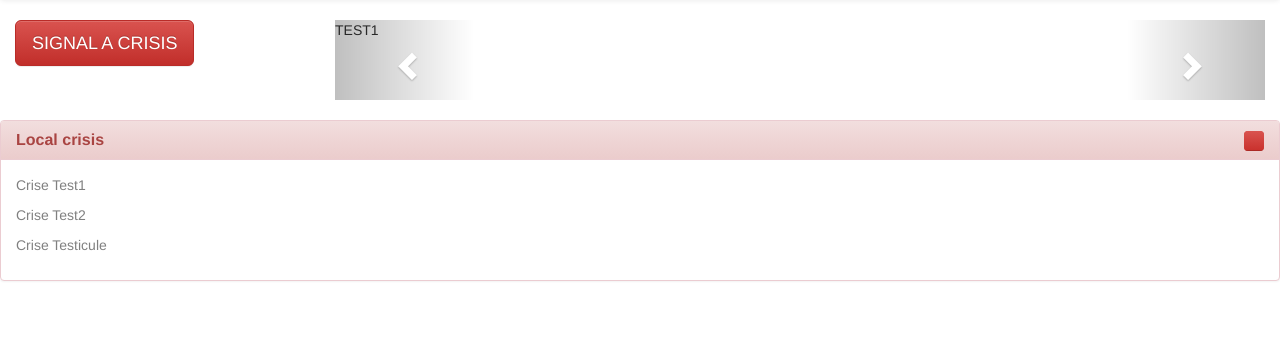
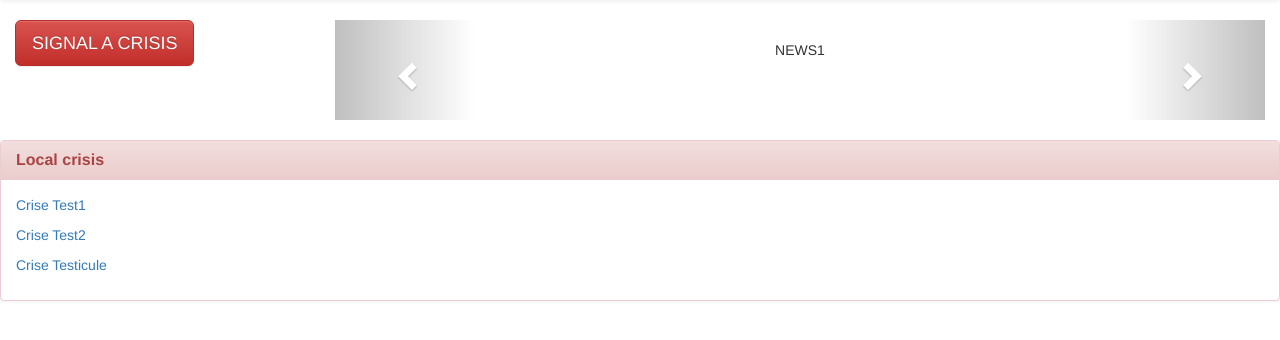
Before and after one commit to wiiwcvl/nuitinfo2014, a PHP site: page /oneuri/html-css/news.html in a window 1280 px wide. Shown: the part 52-392 px from the top of the page. Run offline with PHP 8.4, Linux system fonts and the light colour scheme; some libraries are stand-ins or nearby versions.

Commit message:
impro globale crisis et news

```diff
--- a/html-css/cris_style.css
+++ b/html-css/cris_style.css
@@ -20,3 +20,6 @@ p{
   border-radius: 100%;
   float: right;
 }
+
+.comp-only{
+}
--- a/html-css/news.html
+++ b/html-css/news.html
@@ -2,13 +2,11 @@
 <html>
 	<head>
 		<meta charset="utf-8" />
-		<title>Crisis details</title>
+		<title>Local news</title>
 		<link href="cris_style.css" rel='stylesheet'/>
 		<!--bootstrap-->
 		<link rel="stylesheet" href="https://maxcdn.bootstrapcdn.com/bootstrap/3.3.1/css/bootstrap.min.css">
 		<link rel="stylesheet" href="https://maxcdn.bootstrapcdn.com/bootstrap/3.3.1/css/bootstrap-theme.min.css">
-		<script src="https://ajax.googleapis.com/ajax/libs/jquery/1.11.1/jquery.min.js"></script>
-
 	</head>
 
 	<body>
@@ -36,10 +34,14 @@
 		<div class="container-fluid">
 			<div class="row">
 				<div class="col-sm-3">
-					<button type="button" class="btn btn-danger btn-lg bigbutton"> SIGNAL A CRISIS </button>
+					<a href="accueil.html"><button type="button" class="btn btn-danger btn-lg bigbutton"> SIGNAL A CRISIS </button></a>
 				</div>
 				<div class="col-sm-9">
-					<div id="newsCarousel" class="carousel slide" data-interval="3000" data-ride="carousel">
+
+
+				<!-- carousel seulement si tablette ou pc) -->
+
+					<div id="newsCarousel" class="carousel slide hidden-xs" data-interval="3000" data-ride="carousel">
 
 						<ol class="carousel-indicators">
 							<li data-target="#myCarousel" data-slide-to="0" class="active"></li>
@@ -49,63 +51,65 @@
 
 						<div class="carousel-inner">
 							<div class="item active">
-								TEST1
 								<br>
+								<center>NEWS1</center>
 								<br>
 								<br>
 								<br>
 							</div>
 							<div class="item">
-								TEST2
 								<br>
+								<center>NEWS2</center>
 								<br>
 								<br>
 								<br>
 							</div>
 							<div class="item">
-								TESTICULE
 								<br>
+								<center>NEWS3</center>
 								<br>
 								<br>
 								<br>
 							</div>
 						</div>
 
-						<a class="carousel-control left" href="#myCarousel" data-slide="prev">
+						<a class="carousel-control left" href="#newsCarousel" data-slide="prev">
 							<span class="glyphicon glyphicon-chevron-left"></span>
 						</a>
-						<a class="carousel-control right" href="#myCarousel" data-slide="next">
+						<a class="carousel-control right" href="#newsCarousel" data-slide="next">
 							<span class="glyphicon glyphicon-chevron-right"></span>
 						</a>
 					</div>
+
 				</div>
 			</div>
 		</div>
 
 		<br>
 
+		<!--  -->
 		<div class="panel panel-danger">
 			<div class="panel-heading">
 				<h3 class="panel-title">
 					<b>Local crisis</b>
-						<div class="progress"><div class="progress-bar progress-bar-danger" style="width: 100%"></div></div>
 				</h3>
 			</div>
 			<div class="panel-body">
 				<p>
-					Crise Test1
+					<a href="crisis.html">Crise Test1</a>
 				</p>
 				<p>
-					Crise Test2
+					<a href="crisis.html">Crise Test2</a>
 				</p>
 				<p>
-					Crise Testicule
+					<a href="crisis.html">Crise Testicule</a>
 				</p>
 			</div>
 		</div>
 
 
 		<!--bootstrap-->
+		<script src="https://ajax.googleapis.com/ajax/libs/jquery/1.11.1/jquery.min.js"></script>
 		<script src="https://maxcdn.bootstrapcdn.com/bootstrap/3.3.1/js/bootstrap.min.js"></script>
 
 	</body>
```
Also changed, not shown: html-css/crisis.html (+9 -2 lines), 2 other files.
